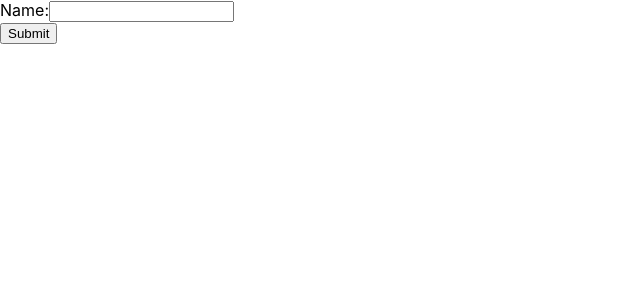
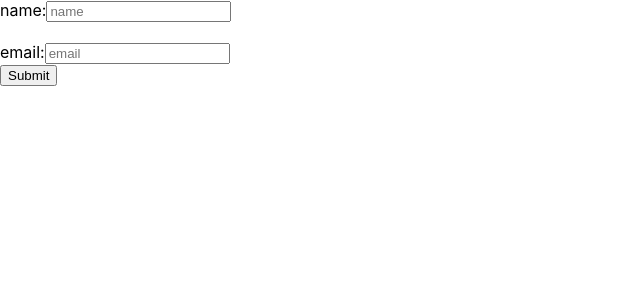
Before and after one commit to syedAliibrahim/proptypes, a React (Create React App) app: page / in a window 1280 px wide. Shown: the top 300 px of the page, without its empty margins (0-640 px from the left). Built offline with nearby package versions, Linux system fonts and the light colour scheme.

Commit message:
multipeForm

```diff
--- a/package.json
+++ b/package.json
@@ -8,6 +8,7 @@
     "@testing-library/user-event": "^13.5.0",
     "react": "^18.2.0",
     "react-dom": "^18.2.0",
+    "react-router": "^6.4.4",
     "react-scripts": "5.0.1",
     "web-vitals": "^2.1.4"
   },
--- a/src/App.js
+++ b/src/App.js
@@ -11,8 +11,9 @@ import './App.css';
 // import Array from './components/array'
 // import Ustate from './components/ustate';
 // import UseEffect from './components/useEffect';
-import Compo1 from './components/Compo1';
-import FormHandling from './components/FormHandling';
+// import Compo1 from './components/Compo1';
+// import FormHandling from './components/FormHandling';
+import Multipleform from './components/multipleformHandling';
 
 // function App() {
 //   // let a = "abuzzzz"
@@ -72,7 +73,8 @@ function App() {
      {/* <NameContext .Provider value={'asasa'}>
      <Compo1/>
      </NameContext.Provider> */}
-    <FormHandling/>
+    {/* <FormHandling/> */}
+    <Multipleform/>
     </div>
   )
 }
--- /dev/null
+++ b/src/components/multipleformHandling.js
@@ -0,0 +1,36 @@
+import React from 'react'
+import { useState } from 'react'
+
+function Multipleform() {
+    let [data,setData]=useState({
+        name:"",
+        email:""
+    })
+
+    const handleChange=(e)=>{
+        const name = e.target.name;
+        const value = e.target.value;
+
+        console.log(name,value)
+        setData((prev)=>{
+            return{
+                ...prev,[name]:value
+            }
+        })
+    }
+  return (
+    <div>
+        <form>
+            <label htmlFor="">name:</label>
+            <input type="text" value={data.name} onChange={handleChange} name='' placeholder='name' />
+            <br /><br />
+            <label htmlFor="">email:</label>
+            <input type="text" value={data.email} onChange={handleChange} email='' placeholder='email' />
+            <br />
+            <input type="submit" value="Submit" />
+        </form>
+    </div>
+  )
+}
+
+export default Multipleform
```
Also changed, not shown: 1 other file (tests, documents, lock files or other folders).
